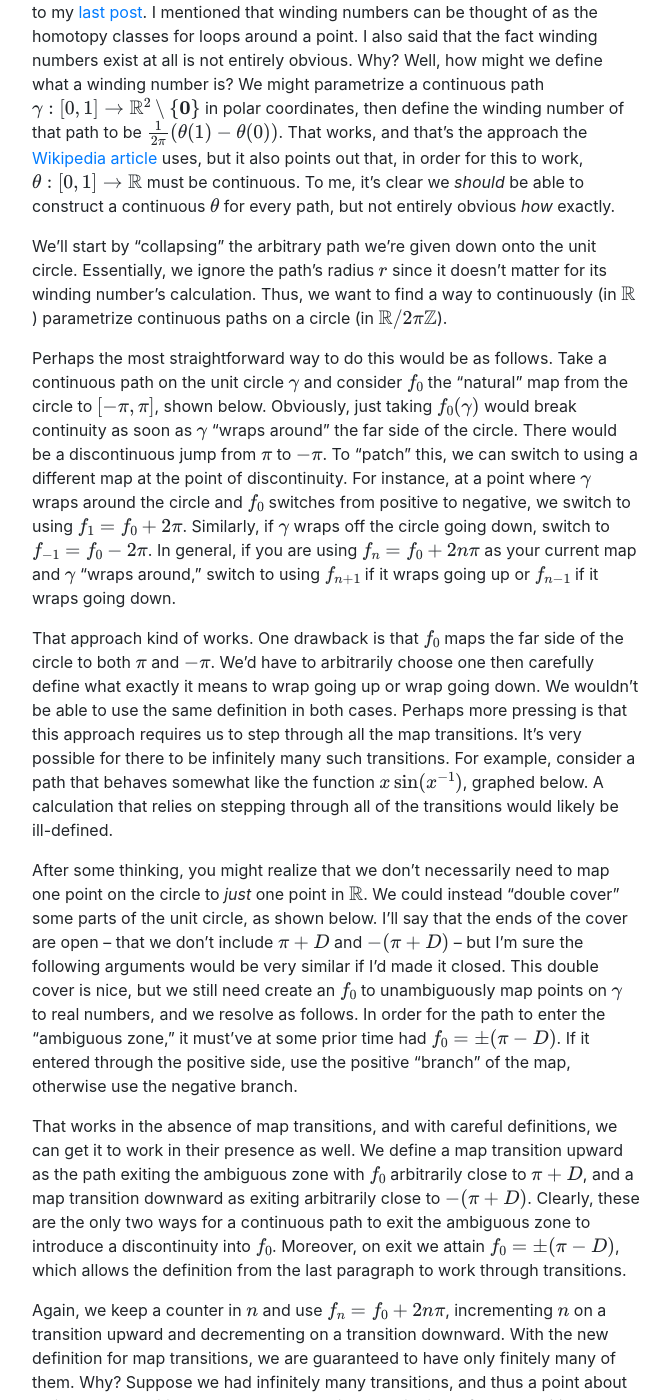
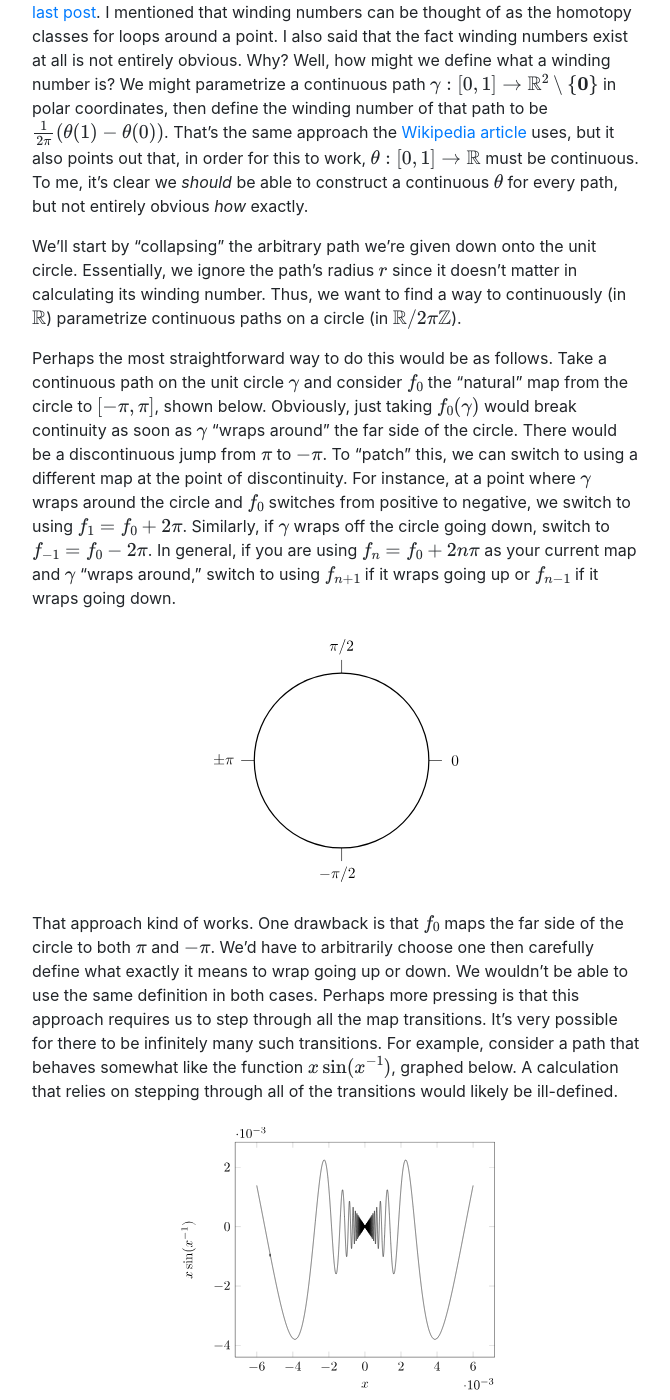
Before and after one commit to ammrat13/ammrat13.github.io, a Jekyll site: the page built from _posts/2020-05-24-continuous_paths_circle.md, in a window 1280 px wide and 1400 px high, scrolled down 336 px. Shown: the whole window, without its empty margins (304-974 px from the left). Built offline with Jekyll 4.4.1, drawn with Linux system fonts in a browser that asks for light colours; nearby versions of some CDN libraries; our own code applies the rules of GitHub Pages for plain Markdown files; some of the changed text lies outside the part shown.

Commit message:
Added images and proofread May 24

```diff
--- a/_posts/2020-05-24-continuous_paths_circle.md
+++ b/_posts/2020-05-24-continuous_paths_circle.md
@@ -3,24 +3,23 @@ title: Parametrizing Continuous Paths on a Circle
 libs: [mathjax]
 ---
 
-I've been meaning to write this post for some time now, partially as a follow up
-to my [last post]({{page.previous.url}}). I mentioned that winding numbers can
-be thought of as the homotopy classes for loops around a point. I also said that
+I've been meaning to write this for some time now, partially as a follow up to
+my [last post]({{page.previous.url}}). I mentioned that winding numbers can be
+thought of as the homotopy classes for loops around a point. I also said that
 the fact winding numbers exist at all is not entirely obvious. Why? Well, how
 might we define what a winding number is? We might parametrize a continuous path
 @@\gamma: [0,1] \to \mathbb{R}^2\setminus\\{\mathbf{0}\\}@@ in polar
 coordinates, then define the winding number of that path to be @@\frac{1}{2\pi}
-\left(\theta(1) - \theta(0)\right)@@. That works, and that's the approach the
-[Wikipedia article](https://en.wikipedia.org/wiki/Winding_number) uses, but it
-also points out that, in order for this to work, @@\theta: [0,1] \to
-\mathbb{R}@@ must be continuous.  To me, it's clear we _should_ be able to
-construct a continuous @@\theta@@ for every path, but not entirely obvious _how_
-exactly.
+\left(\theta(1) - \theta(0)\right)@@. That's the same approach the [Wikipedia
+article](https://en.wikipedia.org/wiki/Winding_number) uses, but it also points
+out that, in order for this to work, @@\theta: [0,1] \to \mathbb{R}@@ must be
+continuous.  To me, it's clear we _should_ be able to construct a continuous
+@@\theta@@ for every path, but not entirely obvious _how_ exactly.
 
 We'll start by "collapsing" the arbitrary path we're given down onto the unit
 circle. Essentially, we ignore the path's radius @@r@@ since it doesn't matter
-for its winding number's calculation. Thus, we want to find a way to
-continuously (in @@\mathbb{R}@@) parametrize continuous paths on a circle (in
+in calculating its winding number. Thus, we want to find a way to continuously
+(in @@\mathbb{R}@@) parametrize continuous paths on a circle (in
 @@\mathbb{R}/2\pi\mathbb{Z}@@).
 
 Perhaps the most straightforward way to do this would be as follows. Take a
@@ -35,16 +34,18 @@ circle and @@f_0@@ switches from positive to negative, we switch to using @@f_1
 to @@f_{-1} = f_0 - 2\pi@@. In general, if you are using @@f_n = f_0 + 2n\pi@@
 as your current map and @@\gamma@@ "wraps around," switch to using @@f_{n+1}@@
 if it wraps going up or @@f_{n-1}@@ if it wraps going down.
+![The natural map from the unit circle to a subset of the reals](/assets/2020/05/24/natural_map.svg)
 
 That approach kind of works. One drawback is that @@f_0@@ maps the far side of
 the circle to both @@\pi@@ and @@-\pi@@. We'd have to arbitrarily choose one
-then carefully define what exactly it means to wrap going up or wrap going down.
-We wouldn't be able to use the same definition in both cases. Perhaps more
-pressing is that this approach requires us to step through all the map
-transitions. It's very possible for there to be infinitely many such
-transitions. For example, consider a path that behaves somewhat like the
-function @@x\sin(x^{-1})@@, graphed below. A calculation that relies on stepping
-through all of the transitions would likely be ill-defined.
+then carefully define what exactly it means to wrap going up or down. We
+wouldn't be able to use the same definition in both cases. Perhaps more pressing
+is that this approach requires us to step through all the map transitions. It's
+very possible for there to be infinitely many such transitions. For example,
+consider a path that behaves somewhat like the function @@x\sin(x^{-1})@@,
+graphed below. A calculation that relies on stepping through all of the
+transitions would likely be ill-defined.
+![The aforementioned pathological sine function](/assets/2020/05/24/pathological_sine.svg)
 
 After some thinking, you might realize that we don't necessarily need to map one
 point on the circle to _just_ one point in @@\mathbb{R}@@. We could instead
@@ -56,15 +57,16 @@ unambiguously map points on @@\gamma@@ to real numbers, and we resolve as
 follows. In order for the path to enter the "ambiguous zone," it must've at some
 prior time had @@f_0 = \pm(\pi-D)@@.  If it entered through the positive side,
 use the positive "branch" of the map, otherwise use the negative branch.
+![A double cover of the unit circle](/assets/2020/05/24/double_cover.svg)
 
 That works in the absence of map transitions, and with careful definitions, we
 can get it to work in their presence as well. We define a map transition upward
-as the path exiting the ambiguous zone with @@f_0@@ arbitrarily close to
-@@\pi+D@@, and a map transition downward as exiting arbitrarily close to
-@@-(\pi+D)@@. Clearly, these are the only two ways for a continuous path to exit
-the ambiguous zone to introduce a discontinuity into @@f_0@@. Moreover, on exit
-we attain @@f_0 = \pm(\pi-D)@@, which allows the definition from the last
-paragraph to work through transitions.
+as a point where @@\gamma@@ exits the ambiguous zone with @@f_0@@ arbitrarily
+close to @@\pi+D@@, and a map transition downward when it exits arbitrarily
+close to @@-(\pi+D)@@. Clearly, these are the only two ways for a continuous
+path to exit the ambiguous zone while introducing a discontinuity into @@f_0@@.
+Moreover, on exit we attain @@f_0 = \pm(\pi-D)@@, which allows the definition
+from the last paragraph to work through transitions.
 
 Again, we keep a counter in @@n@@ and use @@f_n = f_0 + 2n\pi@@, incrementing
 @@n@@ on a transition upward and decrementing on a transition downward. With the
```
Also changed, not shown: other parts of _posts/2020-05-24-continuous_paths_circle.md (+4 -4 lines), assets/2020/05/24/double_cover.svg (added), assets/2020/05/24/natural_map.svg (added), assets/2020/05/24/pathological_sine.svg (added), 3 other files.
